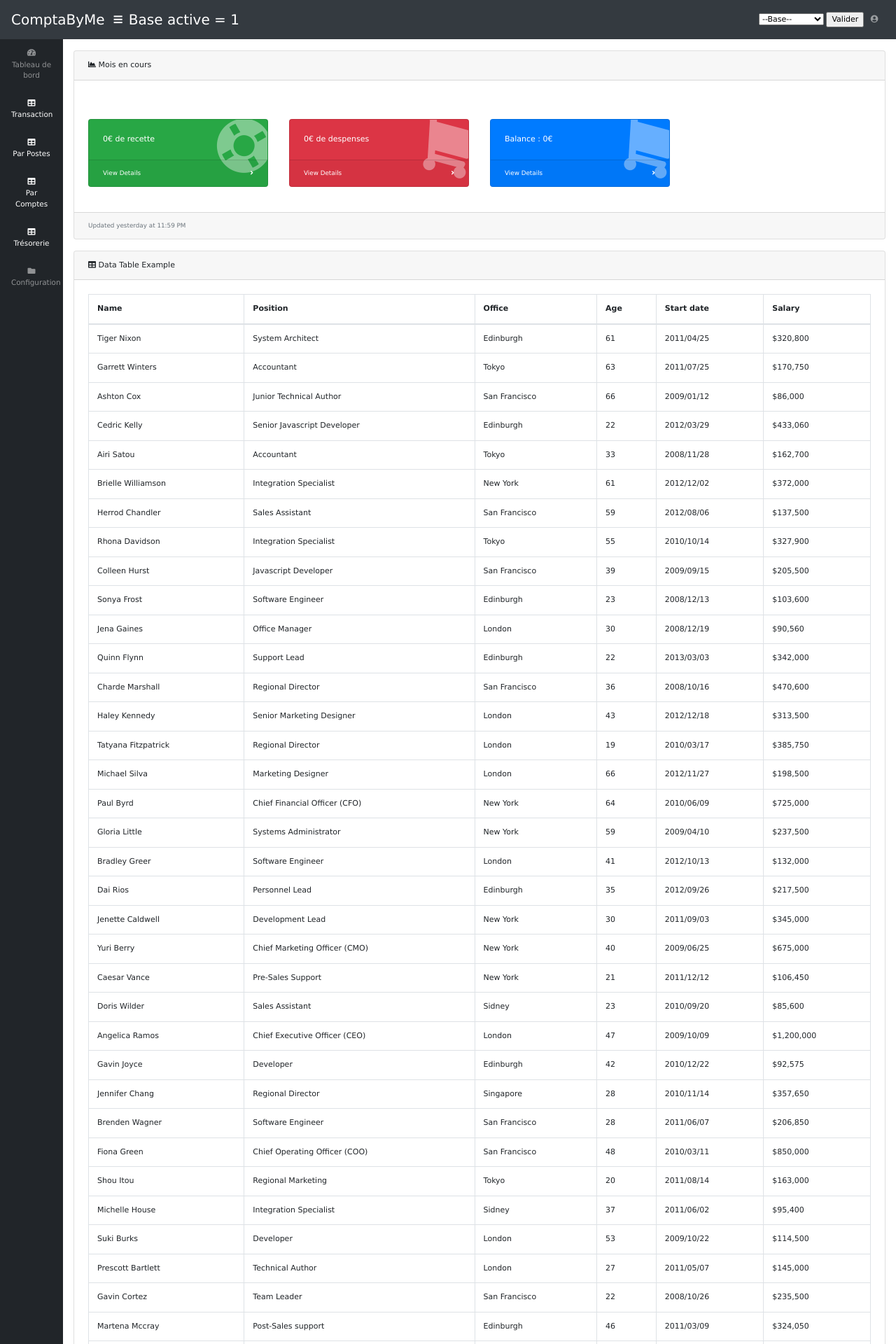
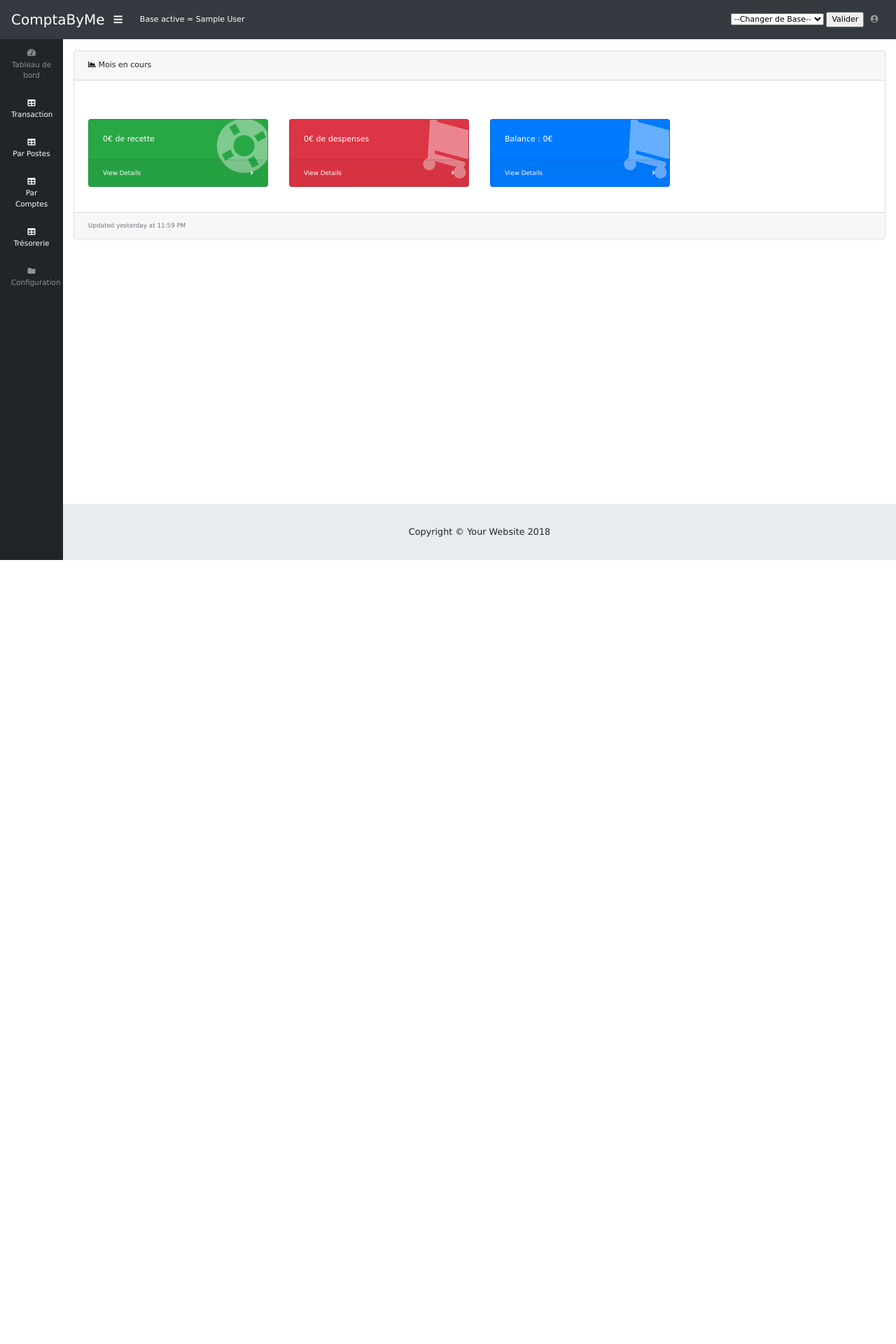
Before and after one commit to ouslie/comptabyme, a PHP site: page /index.php in a window 1280 px wide. Shown: the top 1920 px of the page at 70% size. After the commit the page ends 800 px from the top, so only its background shows below. Run offline with PHP 8.4, Linux system fonts and the light colour scheme; the visitor is signed in with stand-in values (Sample User, id 1); tables that the repository leaves empty or names only in its code hold one stand-in row (values such as "Sample post"); some libraries are stand-ins or nearby versions.

Commit message:
Active base

```diff
--- a/controller/frontend.php
+++ b/controller/frontend.php
@@ -52,8 +52,13 @@ function GetDashboard()
 {
     $jobManager = new JobManager();
     //base par défaut
-    $base = $jobManager->GetBase($_SESSION['id']);
-    //print_r($base);
+    $defaultbase = $jobManager->GetBaseDefault($_SESSION['id']);
+    if (!isset($_SESSION['activebase']))
+    {
+        $_SESSION['activebase'] = $defaultbase['id'];
+        $_SESSION['activebasename'] = $defaultbase['name'];
+
+    }
     $month = date('m');
     $RecetteMonth = $jobManager->GetRecetteMonth($month, $_SESSION['activebase']); // Appel d'une fonction de cet objet
     $DepenseMonth = $jobManager->GetDepenseMonth($month, $_SESSION['activebase']); // Appel d'une fonction de cet objet
@@ -201,8 +206,11 @@ function AddBase()
 function SetBase()
 {
     if (!empty($_POST)) {
+        $jobManager = new JobManager();
+        $namebase = $jobManager ->GetBaseName($_POST['id_base']);
+        $_SESSION['activebase'] = $_POST['id_base'];
+        $_SESSION['activebasename'] = $namebase['name'];
 
-        $_SESSION['activebase'] = $_POST['id_base'];
         header('Location: index.php');
 
     }
--- a/controller/view/frontend/addbase.php
+++ b/controller/view/frontend/addbase.php
@@ -8,7 +8,7 @@
 <div class="card mb-3">
   <div class="card-header">
 
-         <button type="button" name="age" id="age" data-toggle="modal" data-target="#add_data_Modal" class="btn btn-warning">Add</button>
+     <button type="button" name="age" id="age" data-toggle="modal" data-target="#add_data_Modal" class="btn btn-warning">Add</button>
 
     <div id="add_data_Modal" class="modal fade">
      <div class="modal-dialog">
--- a/controller/view/frontend/dashboard.php
+++ b/controller/view/frontend/dashboard.php
@@ -67,500 +67,12 @@
           </div>
 
 
-          <!-- DataTables Example -->
-          <div class="card mb-3">
-            <div class="card-header">
-              <i class="fas fa-table"></i>
-              Data Table Example</div>
-            <div class="card-body">
-              <div class="table-responsive">
-                <table class="table table-bordered" id="dataTable" width="100%" cellspacing="0">
-                  <thead>
-                    <tr>
-                      <th>Name</th>
-                      <th>Position</th>
-                      <th>Office</th>
-                      <th>Age</th>
-                      <th>Start date</th>
-                      <th>Salary</th>
-                    </tr>
-                  </thead>
-                  <tfoot>
-                    <tr>
-                      <th>Name</th>
-                      <th>Position</th>
-                      <th>Office</th>
-                      <th>Age</th>
-                      <th>Start date</th>
-                      <th>Salary</th>
-                    </tr>
-                  </tfoot>
-                  <tbody>
-                    <tr>
-                      <td>Tiger Nixon</td>
-                      <td>System Architect</td>
-                      <td>Edinburgh</td>
-                      <td>61</td>
-                      <td>2011/04/25</td>
-                      <td>$320,800</td>
-                    </tr>
-                    <tr>
-                      <td>Garrett Winters</td>
-                      <td>Accountant</td>
-                      <td>Tokyo</td>
-                      <td>63</td>
-                      <td>2011/07/25</td>
-                      <td>$170,750</td>
-                    </tr>
-                    <tr>
-                      <td>Ashton Cox</td>
-                      <td>Junior Technical Author</td>
-                      <td>San Francisco</td>
-                      <td>66</td>
-                      <td>2009/01/12</td>
-                      <td>$86,000</td>
-                    </tr>
-                    <tr>
-                      <td>Cedric Kelly</td>
-                      <td>Senior Javascript Developer</td>
-                      <td>Edinburgh</td>
-                      <td>22</td>
-                      <td>2012/03/29</td>
-                      <td>$433,060</td>
-                    </tr>
-                    <tr>
-                      <td>Airi Satou</td>
-                      <td>Accountant</td>
-                      <td>Tokyo</td>
-                      <td>33</td>
-                      <td>2008/11/28</td>
-                      <td>$162,700</td>
-                    </tr>
-                    <tr>
-                      <td>Brielle Williamson</td>
-                      <td>Integration Specialist</td>
-                      <td>New York</td>
-                      <td>61</td>
-                      <td>2012/12/02</td>
-                      <td>$372,000</td>
-                    </tr>
-                    <tr>
-                      <td>Herrod Chandler</td>
-                      <td>Sales Assistant</td>
-                      <td>San Francisco</td>
-                      <td>59</td>
-                      <td>2012/08/06</td>
-                      <td>$137,500</td>
-                    </tr>
-                    <tr>
-                      <td>Rhona Davidson</td>
-                      <td>Integration Specialist</td>
-                      <td>Tokyo</td>
-                      <td>55</td>
-                      <td>2010/10/14</td>
-                      <td>$327,900</td>
-                    </tr>
-                    <tr>
-                      <td>Colleen Hurst</td>
-                      <td>Javascript Developer</td>
-                      <td>San Francisco</td>
-                      <td>39</td>
-                      <td>2009/09/15</td>
-                      <td>$205,500</td>
-                    </tr>
-                    <tr>
-                      <td>Sonya Frost</td>
-                      <td>Software Engineer</td>
-                      <td>Edinburgh</td>
-                      <td>23</td>
-                      <td>2008/12/13</td>
-                      <td>$103,600</td>
-                    </tr>
-                    <tr>
-                      <td>Jena Gaines</td>
-                      <td>Office Manager</td>
-                      <td>London</td>
-                      <td>30</td>
-                      <td>2008/12/19</td>
-                      <td>$90,560</td>
-                    </tr>
-                    <tr>
-                      <td>Quinn Flynn</td>
-                      <td>Support Lead</td>
-                      <td>Edinburgh</td>
-                      <td>22</td>
-                      <td>2013/03/03</td>
-                      <td>$342,000</td>
-                    </tr>
-                    <tr>
-                      <td>Charde Marshall</td>
-                      <td>Regional Director</td>
-                      <td>San Francisco</td>
-                      <td>36</td>
-                      <td>2008/10/16</td>
-                      <td>$470,600</td>
-                    </tr>
-                    <tr>
-                      <td>Haley Kennedy</td>
-                      <td>Senior Marketing Designer</td>
-                      <td>London</td>
-                      <td>43</td>
-                      <td>2012/12/18</td>
-                      <td>$313,500</td>
-                    </tr>
-                    <tr>
-                      <td>Tatyana Fitzpatrick</td>
-                      <td>Regional Director</td>
-                      <td>London</td>
-                      <td>19</td>
-                      <td>2010/03/17</td>
-                      <td>$385,750</td>
-                    </tr>
-                    <tr>
-                      <td>Michael Silva</td>
-                      <td>Marketing Designer</td>
-                      <td>London</td>
-                      <td>66</td>
-                      <td>2012/11/27</td>
-                      <td>$198,500</td>
-                    </tr>
-                    <tr>
-                      <td>Paul Byrd</td>
-                      <td>Chief Financial Officer (CFO)</td>
-                      <td>New York</td>
-                      <td>64</td>
-                      <td>2010/06/09</td>
-                      <td>$725,000</td>
-                    </tr>
-                    <tr>
-                      <td>Gloria Little</td>
-                      <td>Systems Administrator</td>
-                      <td>New York</td>
-                      <td>59</td>
-                      <td>2009/04/10</td>
-                      <td>$237,500</td>
-                    </tr>
-                    <tr>
-                      <td>Bradley Greer</td>
-                      <td>Software Engineer</td>
-                      <td>London</td>
-                      <td>41</td>
-                      <td>2012/10/13</td>
-                      <td>$132,000</td>
-                    </tr>
-                    <tr>
-                      <td>Dai Rios</td>
-                      <td>Personnel Lead</td>
-                      <td>Edinburgh</td>
-                      <td>35</td>
-                      <td>2012/09/26</td>
-                      <td>$217,500</td>
-                    </tr>
-                    <tr>
-                      <td>Jenette Caldwell</td>
-                      <td>Development Lead</td>
-                      <td>New York</td>
-                      <td>30</td>
-                      <td>2011/09/03</td>
-                      <td>$345,000</td>
-                    </tr>
-                    <tr>
-                      <td>Yuri Berry</td>
-                      <td>Chief Marketing Officer (CMO)</td>
-                      <td>New York</td>
-                      <td>40</td>
-                      <td>2009/06/25</td>
-                      <td>$675,000</td>
-                    </tr>
-                    <tr>
-                      <td>Caesar Vance</td>
-                      <td>Pre-Sales Support</td>
-                      <td>New York</td>
-                      <td>21</td>
-                      <td>2011/12/12</td>
-                      <td>$106,450</td>
-                    </tr>
-                    <tr>
-                      <td>Doris Wilder</td>
-                      <td>Sales Assistant</td>
-                      <td>Sidney</td>
-                      <td>23</td>
-                      <td>2010/09/20</td>
-                      <td>$85,600</td>
-                    </tr>
-                    <tr>
-                      <td>Angelica Ramos</td>
-                      <td>Chief Executive Officer (CEO)</td>
-                      <td>London</td>
-                      <td>47</td>
-                      <td>2009/10/09</td>
-                      <td>$1,200,000</td>
-                    </tr>
-                    <tr>
-                      <td>Gavin Joyce</td>
-                      <td>Developer</td>
-                      <td>Edinburgh</td>
-                      <td>42</td>
-                      <td>2010/12/22</td>
-                      <td>$92,575</td>
-                    </tr>
-                    <tr>
-                      <td>Jennifer Chang</td>
-                      <td>Regional Director</td>
-                      <td>Singapore</td>
-                      <td>28</td>
-                      <td>2010/11/14</td>
-                      <td>$357,650</td>
-                    </tr>
-                    <tr>
-                      <td>Brenden Wagner</td>
-                      <td>Software Engineer</td>
-                      <td>San Francisco</td>
-                      <td>28</td>
-                      <td>2011/06/07</td>
-                      <td>$206,850</td>
-                    </tr>
-                    <tr>
-                      <td>Fiona Green</td>
-                      <td>Chief Operating Officer (COO)</td>
-                      <td>San Francisco</td>
-                      <td>48</td>
-                      <td>2010/03/11</td>
-                      <td>$850,000</td>
-                    </tr>
-                    <tr>
-                      <td>Shou Itou</td>
-                      <td>Regional Marketing</td>
-                      <td>Tokyo</td>
-                      <td>20</td>
-                      <td>2011/08/14</td>
-                      <td>$163,000</td>
-                    </tr>
-                    <tr>
-                      <td>Michelle House</td>
-                      <td>Integration Specialist</td>
-                      <td>Sidney</td>
-                      <td>37</td>
-                      <td>2011/06/02</td>
-                      <td>$95,400</td>
-                    </tr>
-                    <tr>
-                      <td>Suki Burks</td>
-                      <td>Developer</td>
-                      <td>London</td>
-                      <td>53</td>
-                      <td>2009/10/22</td>
-                      <td>$114,500</td>
-                    </tr>
-                    <tr>
-                      <td>Prescott Bartlett</td>
-                      <td>Technical Author</td>
-                      <td>London</td>
-                      <td>27</td>
-                      <td>2011/05/07</td>
-                      <td>$145,000</td>
-                    </tr>
-                    <tr>
-                      <td>Gavin Cortez</td>
-                      <td>Team Leader</td>
-                      <td>San Francisco</td>
-                      <td>22</td>
-                      <td>2008/10/26</td>
-                      <td>$235,500</td>
-                    </tr>
-                    <tr>
-                      <td>Martena Mccray</td>
-                      <td>Post-Sales support</td>
-                      <td>Edinburgh</td>
-                      <td>46</td>
-                      <td>2011/03/09</td>
-                      <td>$324,050</td>
-                    </tr>
-                    <tr>
-                      <td>Unity Butler</td>
-                      <td>Marketing Designer</td>
-                      <td>San Francisco</td>
-                      <td>47</td>
-                      <td>2009/12/09</td>
-                      <td>$85,675</td>
-                    </tr>
-                    <tr>
-                      <td>Howard Hatfield</td>
-                      <td>Office Manager</td>
-                      <td>San Francisco</td>
-                      <td>51</td>
-                      <td>2008/12/16</td>
-                      <td>$164,500</td>
-                    </tr>
-                    <tr>
-                      <td>Hope Fuentes</td>
-                      <td>Secretary</td>
-                      <td>San Francisco</td>
-                      <td>41</td>
-                      <td>2010/02/12</td>
-                      <td>$109,850</td>
-                    </tr>
-                    <tr>
-                      <td>Vivian Harrell</td>
-                      <td>Financial Controller</td>
-                      <td>San Francisco</td>
-                      <td>62</td>
-                      <td>2009/02/14</td>
-                      <td>$452,500</td>
-                    </tr>
-                    <tr>
-                      <td>Timothy Mooney</td>
-                      <td>Office Manager</td>
-                      <td>London</td>
-                      <td>37</td>
-                      <td>2008/12/11</td>
-                      <td>$136,200</td>
-                    </tr>
-                    <tr>
-                      <td>Jackson Bradshaw</td>
-                      <td>Director</td>
-                      <td>New York</td>
-                      <td>65</td>
-                      <td>2008/09/26</td>
-                      <td>$645,750</td>
-                    </tr>
-                    <tr>
-                      <td>Olivia Liang</td>
-                      <td>Support Engineer</td>
-                      <td>Singapore</td>
-                      <td>64</td>
-                      <td>2011/02/03</td>
-                      <td>$234,500</td>
-                    </tr>
-                    <tr>
-                      <td>Bruno Nash</td>
-                      <td>Software Engineer</td>
-                      <td>London</td>
-                      <td>38</td>
-                      <td>2011/05/03</td>
-                      <td>$163,500</td>
-                    </tr>
-                    <tr>
-                      <td>Sakura Yamamoto</td>
-                      <td>Support Engineer</td>
-                      <td>Tokyo</td>
-                      <td>37</td>
-                      <td>2009/08/19</td>
-                      <td>$139,575</td>
-                    </tr>
-                    <tr>
-                      <td>Thor Walton</td>
-                      <td>Developer</td>
-                      <td>New York</td>
-                      <td>61</td>
-                      <td>2013/08/11</td>
-                      <td>$98,540</td>
-                    </tr>
-                    <tr>
-                      <td>Finn Camacho</td>
-                      <td>Support Engineer</td>
-                      <td>San Francisco</td>
-                      <td>47</td>
-                      <td>2009/07/07</td>
-                      <td>$87,500</td>
-                    </tr>
-                    <tr>
-                      <td>Serge Baldwin</td>
-                      <td>Data Coordinator</td>
-                      <td>Singapore</td>
-                      <td>64</td>
-                      <td>2012/04/09</td>
-                      <td>$138,575</td>
-                    </tr>
-                    <tr>
-                      <td>Zenaida Frank</td>
-                      <td>Software Engineer</td>
-                      <td>New York</td>
-                      <td>63</td>
-                      <td>2010/01/04</td>
-                      <td>$125,250</td>
-                    </tr>
-                    <tr>
-                      <td>Zorita Serrano</td>
-                      <td>Software Engineer</td>
-                      <td>San Francisco</td>
-                      <td>56</td>
-                      <td>2012/06/01</td>
-                      <td>$115,000</td>
-                    </tr>
-                    <tr>
-                      <td>Jennifer Acosta</td>
-                      <td>Junior Javascript Developer</td>
-                      <td>Edinburgh</td>
-                      <td>43</td>
-                      <td>2013/02/01</td>
-                      <td>$75,650</td>
-                    </tr>
-                    <tr>
-                      <td>Cara Stevens</td>
-                      <td>Sales Assistant</td>
-                      <td>New York</td>
-                      <td>46</td>
-                      <td>2011/12/06</td>
-                      <td>$145,600</td>
-                    </tr>
-                    <tr>
-                      <td>Hermione Butler</td>
-                      <td>Regional Director</td>
-                      <td>London</td>
-                      <td>47</td>
-                      <td>2011/03/21</td>
-                      <td>$356,250</td>
-                    </tr>
-                    <tr>
-                      <td>Lael Greer</td>
-                      <td>Systems Administrator</td>
-                      <td>London</td>
-                      <td>21</td>
-                      <td>2009/02/27</td>
-                      <td>$103,500</td>
-                    </tr>
-                    <tr>
-                      <td>Jonas Alexander</td>
-                      <td>Developer</td>
-                      <td>San Francisco</td>
-                      <td>30</td>
-                      <td>2010/07/14</td>
-                      <td>$86,500</td>
-                    </tr>
-                    <tr>
-                      <td>Shad Decker</td>
-                      <td>Regional Director</td>
-                      <td>Edinburgh</td>
-                      <td>51</td>
-                      <td>2008/11/13</td>
-                      <td>$183,000</td>
-                    </tr>
-                    <tr>
-                      <td>Michael Bruce</td>
-                      <td>Javascript Developer</td>
-                      <td>Singapore</td>
-                      <td>29</td>
-                      <td>2011/06/27</td>
-                      <td>$183,000</td>
-                    </tr>
-                    <tr>
-                      <td>Donna Snider</td>
-                      <td>Customer Support</td>
-                      <td>New York</td>
-                      <td>27</td>
-                      <td>2011/01/25</td>
-                      <td>$112,000</td>
-                    </tr>
-                  </tbody>
-                </table>
+
               </div>
             </div>
-            <div class="card-footer small text-muted">Updated yesterday at 11:59 PM</div>
           </div>
 
         </div>
-        <!-- /.container-fluid -->
 
 <?php
 $content = ob_get_clean();
--- a/controller/view/frontend/job.php
+++ b/controller/view/frontend/job.php
@@ -1,7 +1,4 @@
 <?php ob_start();?>
-<!-- DataTables Example -->
-<script src="https://ajax.googleapis.com/ajax/libs/jquery/2.1.1/jquery.min.js"></script>
-
 <div class="card mb-3">
       <div class="table-responsive">
         <table class="table table-bordered" id="dataTable" width="100%" cellspacing="0">
@@ -33,7 +30,6 @@
       </table>
     </div>
   </div>
-  <div class="card-footer small text-muted">Updated yesterday at 11:59 PM</div>
 </div>
 <?php
 $content = ob_get_clean();
--- a/controller/view/frontend/listTransactionView.php
+++ b/controller/view/frontend/listTransactionView.php
@@ -68,6 +68,7 @@
   <?php $jobManager = new JobManager();?>
 
   <div id="addform">
+
     <div class="row">
       <input type="date" id="date" name="date" />
     </div>
--- a/controller/view/frontend/template.php
+++ b/controller/view/frontend/template.php
@@ -8,13 +8,9 @@
   <meta name="description" content="">
   <meta name="author" content="">
 
-  <title>ComptaGy</title>
+  <title>ComptaByMe</title>
 
-  <script src="public/js/jquery-1.11.1.min.js"></script>
-  <script src="public/js/editablegrid-2.1.0-49.js"></script>
-  <!-- EditableGrid test if jQuery UI is present. If present, a datepicker is automatically used for date type -->
-  <script src="//ajax.googleapis.com/ajax/libs/jqueryui/1.10.4/jquery-ui.min.js"></script>
-  <script src="public/js/demo.js"></script>
+
 
   <!-- Bootstrap core CSS-->
   <link href="vendor/bootstrap/css/bootstrap.min.css" rel="stylesheet">
@@ -37,9 +33,9 @@
     <button class="btn btn-link btn-sm text-white order-1 order-sm-0" id="sidebarToggle" href="index.php">
       <i class="fas fa-bars"></i>
     </button>
-    <a class="navbar-brand mr-1" href=#>
-      Base active = <?= $_SESSION['activebase'] ?></a>
-
+    <a class="nav-link" style="color : #fff">
+      Base active = <?= $_SESSION['activebasename'] ?>
+</a>
       <!-- Navbar Search -->
       <form class="d-none d-md-inline-block form-inline ml-auto mr-0 mr-md-3 my-2 my-md-0">
         <div class="input-group">
@@ -47,7 +43,7 @@
       </form>
       <form action="index.php?action=setbase" method="POST">
         <select id="id_base" name="id_base">
-          <option value="">--Base--</option>
+          <option value="">--Changer de Base--</option>
           <?php
           $jobManager = new JobManager();
           $base = $jobManager->GetBase($_SESSION['id']);
@@ -174,16 +170,10 @@ aria-hidden="true">
 </div>
 
 <!-- Bootstrap core JavaScript-->
+<script src="public/js/jquery-1.11.1.min.js"></script>
+<script src="public/js/editablegrid-2.1.0-49.js"></script>
+<script src="public/js/demo.js"></script>
 <script src="vendor/bootstrap/js/bootstrap.bundle.min.js"></script>
-
-<!-- Core plugin JavaScript-->
-<script src="vendor/jquery-easing/jquery.easing.min.js"></script>
-
-<!-- Custom scripts for all pages-->
-<script src="public/js/sb-admin.min.js"></script>
-
-<!-- Demo scripts for this page-->
-
 
 </body>
 
--- a/model/JobManager.php
+++ b/model/JobManager.php
@@ -74,6 +74,27 @@ class JobManager extends Manager
         $req->execute(array('id_user' => $user_id));
         return $req;
     }
+
+    public function GetBaseName($baseid)
+    {
+        $db = $this->dbConnect();
+        $req = $db->prepare('SELECT * FROM base WHERE id = :baseid');
+        $req->execute(array('baseid' => $baseid));
+        $data = $req->fetch(PDO::FETCH_ASSOC);
+
+        return $data;
+    }
+
+    public function GetBaseDefault($user_id)
+    {
+        $db = $this->dbConnect();
+        $req = $db->prepare('SELECT * FROM base WHERE id_user = :id_user AND defaultbase = 1');
+        $req->execute(array('id_user' => $user_id));
+        $data = $req->fetch(PDO::FETCH_ASSOC);
+
+        return $data;
+    }
+
 
     public function GetTransaction($id_base)
     {
--- a/module/transaction/add.php
+++ b/module/transaction/add.php
@@ -1,5 +1,4 @@
 <?php
-
 /*
  *
  * http://editablegrid.net
@@ -9,7 +8,6 @@
  * http://editablegrid.net/license
  */
 
-//require_once('../../global/config.php');
 $pdo = PDO2::getInstance();
 
 // Get all parameter provided by the javascript
```
Also changed, not shown: controller/view/frontend/account.php (+0 -9 lines).
